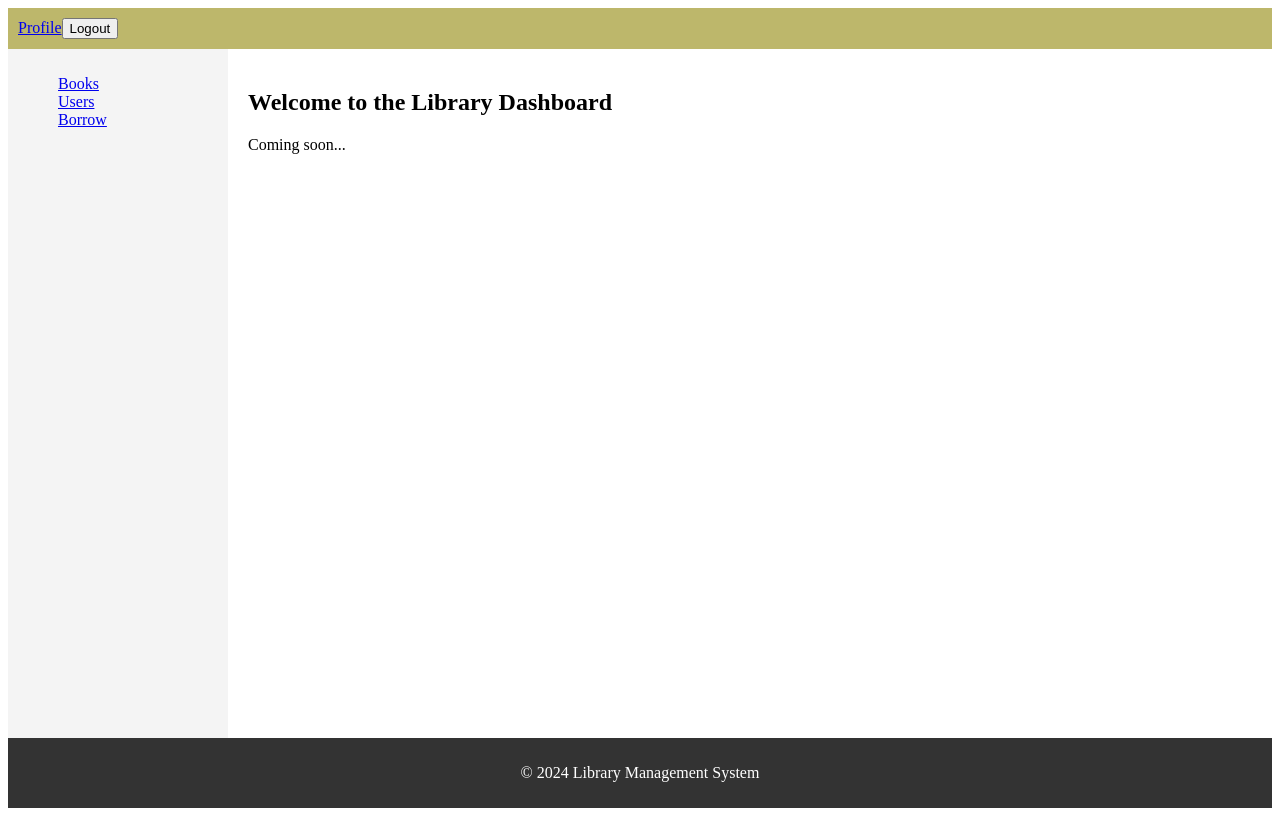
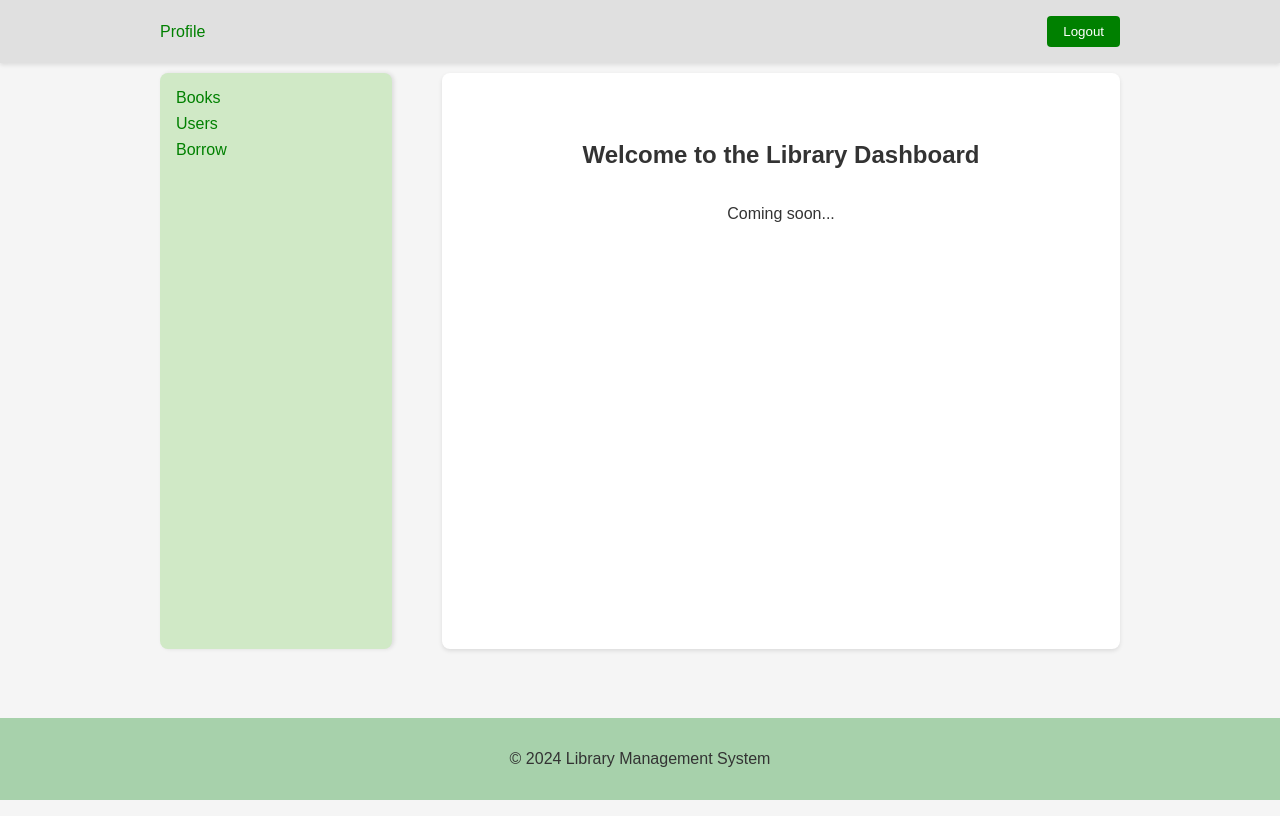
Before and after one commit to asiripr/library-management-system, a React (Vite) app in the folder project-root/lms-frontend/: page /home in a window 1280 px wide. Built offline with nearby package versions, Linux system fonts and the light colour scheme.

Commit message:
improved home page

```diff
--- a/project-root/lms-frontend/src/components/common/Navbar.jsx
+++ b/project-root/lms-frontend/src/components/common/Navbar.jsx
@@ -3,7 +3,9 @@ const Navbar = () => {
         <nav className="navbar">
             <div className="nav-links">
                 <a href="/profile">Profile</a>
-                <button>Logout</button>
+                <div className="nav-button">
+                    <button>Logout</button>
+                </div>
             </div>
         </nav>
     );
--- a/project-root/lms-frontend/src/styles/styles.css
+++ b/project-root/lms-frontend/src/styles/styles.css
@@ -1,39 +1,146 @@
+/* General Styles */
+body {
+    font-family: sans-serif;
+    margin: 0;
+    background-color: #f5f5f5; /* Light background */
+    color: #333; /* Dark text for contrast */
+}
+
+a {
+    text-decoration: none;
+    color: #008000; /* Green link color */
+    transition: color 0.3s ease; /* Smooth color transition on hover */
+}
+
+a:hover {
+    color: #00a300; /* Darker green on hover */
+}
+
+button {
+    background-color: #008000;
+    color: white;
+    border: none;
+    padding: 8px 16px;
+    border-radius: 4px;
+    cursor: pointer;
+    transition: background-color 0.3s ease;
+}
+
+button:hover {
+    background-color: #00a300;
+}
+
+/* Dashboard Container */
+.dashboard-container {
+    display: flex;
+    flex-direction: column;
+    min-height: 100vh; /* Ensure footer sticks to bottom */
+}
+
+/* Navbar */
 .navbar {
-    margin: 0%;
-    color: black;
-    padding: 10px;
-    background-color: darkkhaki;
+    background-color: #e0e0e0; /* Light gray navbar */
+    padding: 1rem;
+    box-shadow: 0 2px 4px rgba(0, 0, 0, 0.1); /* Subtle shadow */
+}
+
+.nav-links {
     display: flex;
     justify-content: space-between;
+    align-items: center;
+    max-width: 960px; /*added for responsiveness*/
+    margin: 0 auto;
+    padding: 0 20px;
 }
 
-ul {
-    list-style-type: none;
+.nav-button {
+    display: flex;
+    align-items: center;
 }
 
-.sidebar {
-    width: 200px;
-    background-color: #f4f4f4;
-    padding: 10px;
+/* Main Layout (Sidebar and Content) */
+/* .main-layout {
+    display: flex;
+    flex-grow: 1;
+    max-width: 960px;
+    margin: 20px auto;
+    padding: 0 20px;
+} */
+
+.main-layout {
+    display: grid;
+    grid-template-columns: 1fr 3fr;
+    gap: 30px;
+    max-width: 960px;
+    margin: 10px auto;
+    padding: 0 50px;
+    align-items: stretch;
 }
 
-.footer {
-    background-color: #333;
-    color: #fff;
-    text-align: center;
-    padding: 10px;
+/* Sidebar */
+.sidebar {
+    background-color: #d0e9c6; /* Light green sidebar */
+    padding: 1rem;
+    width: 200px;
+    border-radius: 8px; /* Rounded corners */
+    box-shadow: 2px 0 4px rgba(0, 0, 0, 0.1);
+    margin-right: 20px;
 }
 
-.dashboard-container{
+.sidebar ul {
+    list-style: none;
+    padding: 0;
+    margin: 0;
+}
+
+.sidebar li {
+    margin-bottom: 0.5rem;
+}
+
+
+/* Content */
+.content {
+    flex-grow: 1;
+    padding: 1rem;
+    background-color: white;
+    border-radius: 8px;
+    box-shadow: 0 2px 4px rgba(0, 0, 0, 0.1);
+}
+
+.dashboard-content {
     display: flex;
     flex-direction: column;
-    height: 100vh;
+    min-height: 60vh;
+    text-align: center; /* Center content */
+    padding: 2rem;
 }
-.main-layout{
-    display: flex;
-    flex: 1;
+
+/* Footer */
+.footer {
+    background-color: #a7d1ab; /* Slightly darker green footer */
+    padding: 1rem;
+    text-align: center;
+    margin-top: auto; /* Push footer to bottom */
 }
-.content{
-    flex: 1;
-    padding: 20px;
+
+/* Responsive adjustments */
+@media (max-width: 768px) {
+    .main-layout {
+        flex-direction: column; /* Stack sidebar and content vertically */
+    }
+
+    .sidebar {
+        width: 100%;
+        margin-right: 0;
+        margin-bottom: 20px;
+    }
+
+    .nav-links{
+        flex-direction: column;
+        align-items: flex-start;
+    }
+
+    .nav-links > * {
+        margin-bottom: 10px;
+    }
 }
```
